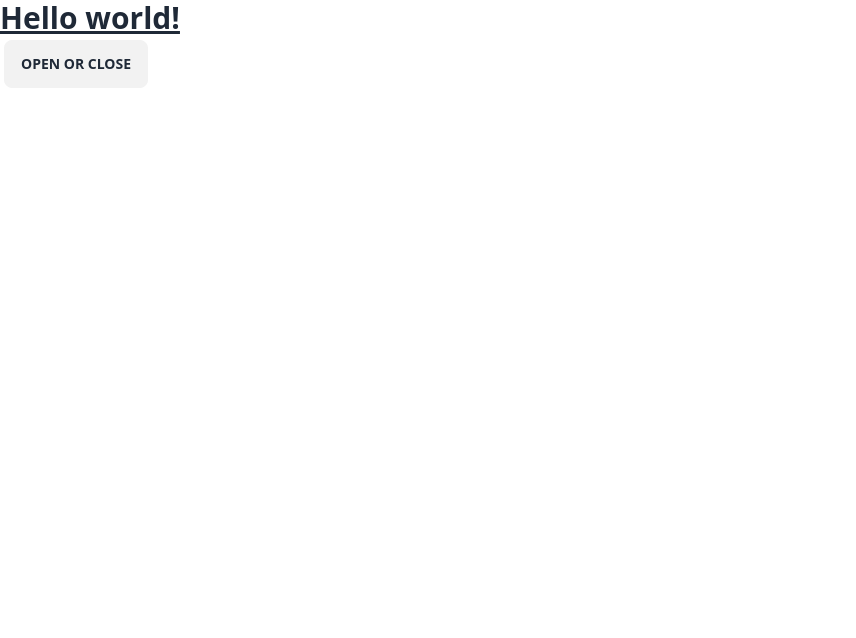
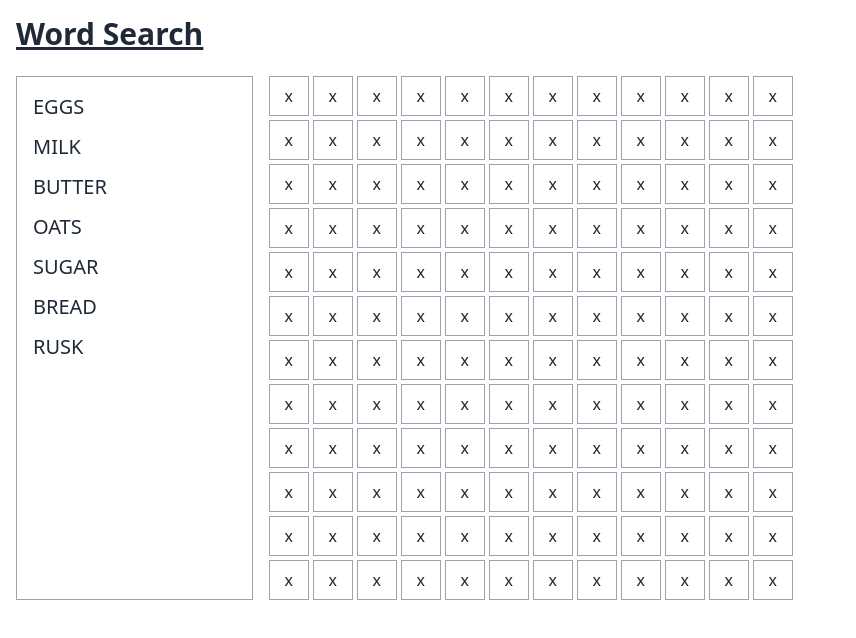
Before and after one commit to LuzAramburo/word-search, a React (Vite) app: page / in a window 1280 px wide. Shown: the top 638 px of the page, without its empty margins (0-856 px from the left). Built offline with nearby package versions, Linux system fonts and the light colour scheme.

Commit message:
grid styles

```diff
--- a/package.json
+++ b/package.json
@@ -10,6 +10,7 @@
     "preview": "vite preview"
   },
   "dependencies": {
+    "classnames": "^2.3.2",
     "react": "^18.2.0",
     "react-dom": "^18.2.0"
   },
--- a/src/App.tsx
+++ b/src/App.tsx
@@ -1,20 +1,26 @@
 import './App.css';
+import { Grid } from './components/grid/Grid';
+import { WordList } from './components/wordList/WordList';
+import { useState } from 'react';
+
+const myWords = ['Eggs', 'Milk', 'Butter', 'Oats', 'Sugar', 'Bread', 'Rusk'];
+const gridSize = 12;
+const matrixFactory = (): null[][] => new Array(gridSize).fill(Array(gridSize).fill(null));
 
 function App() {
+  const [wordsList, setWordsList] = useState(myWords);
+  const [gridMatrix, setGridMatrix] = useState(matrixFactory());
 
   return (
-    <>
-      <h1 className="text-3xl font-bold underline">
-        Hello world!
+    <main className="p-4">
+      <h1 className="text-3xl font-bold underline mb-6">
+        Word Search
       </h1>
-      <details className="dropdown mb-32">
-        <summary className="m-1 btn">open or close</summary>
-        <ul className="p-2 shadow menu dropdown-content z-[1] bg-base-100 rounded-box w-52">
-          <li><a>Item 1</a></li>
-          <li><a>Item 2</a></li>
-        </ul>
-      </details>
-    </>
+      <div className="grid grid-cols-5 gap-4">
+        <WordList wordsList={wordsList} />
+        <Grid matrix={gridMatrix} wordsList={wordsList} />
+      </div>
+    </main>
   );
 }
 
--- /dev/null
+++ b/src/components/grid/Grid.tsx
@@ -0,0 +1,18 @@
+import { GridCell } from '@/components/grid/GridCell.tsx';
+
+type GridProps = {
+  wordsList: string[];
+  matrix: null[][];
+};
+
+export const Grid = ({ wordsList, matrix }: GridProps) => {
+  return (
+    <div className="col-span-4">
+      <div className="inline-grid grid-cols-12 gap-1">
+        {matrix && matrix.map((row, rowIndex) => row.map((col, colIndex) => (
+          <GridCell letter={'x'} row={rowIndex} col={colIndex} key={`cell(${rowIndex},${colIndex})`} />
+        )) )}
+      </div>
+    </div>
+  );
+};
--- /dev/null
+++ b/src/components/grid/GridCell.tsx
@@ -0,0 +1,10 @@
+type GridCellProps = {
+  letter: string;
+  row: number;
+  col: number;
+};
+export const GridCell = ({ letter }: GridCellProps) => {
+  return (
+    <div className="w-10 h-10 border border-gray-400 flex justify-center items-center">{ letter }</div>
+  );
+};
--- /dev/null
+++ b/src/components/wordList/WordList.tsx
@@ -0,0 +1,15 @@
+type WordListProps = {
+  wordsList: string[]
+};
+
+export const WordList = ({ wordsList }: WordListProps) => {
+  return (
+    <ul className="grid-span-1 border border-gray-400 p-4">
+      { wordsList.length > 0 && wordsList.map((item, index) => (
+        <li
+          className="text-xl mb-3 uppercase"
+          key={index}>{item}</li>
+      )) }
+    </ul>
+  );
+};
```
Also changed, not shown: .eslintrc.cjs, 1 other file (tests, documents, lock files or other folders).
